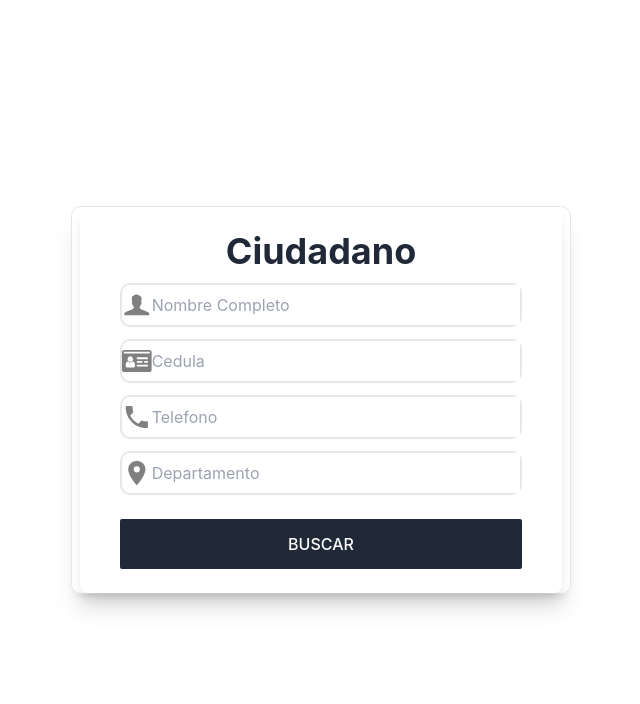
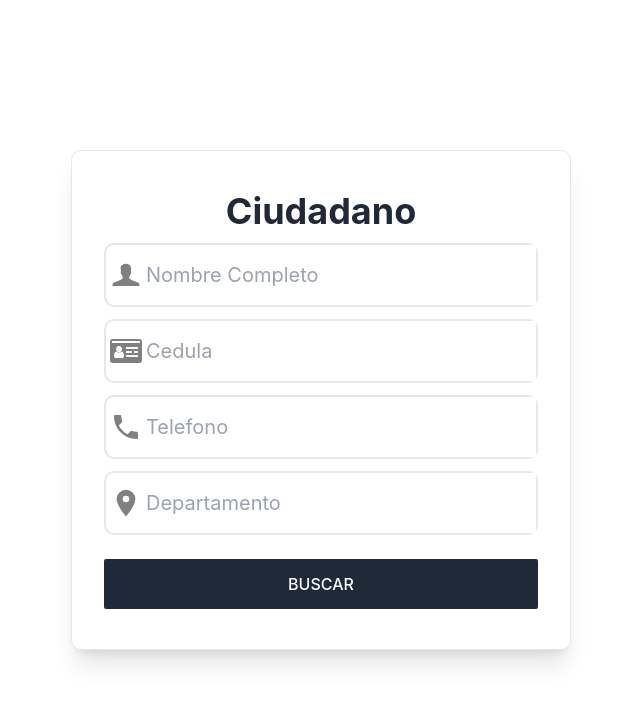
Before and after one commit to Tatiscode/clienteVotosAlcaldia, a React (Vite) app: page /FilterPerson in a window 1280 px wide. Shown: the top 704 px of the page, without its empty margins (319-959 px from the left). Built offline with nearby package versions, Linux system fonts and the light colour scheme.

Commit message:
formularios usuario terminados

```diff
--- a/src/components/CodeRecoverPassword.tsx
+++ b/src/components/CodeRecoverPassword.tsx
@@ -4,15 +4,14 @@ export const CodeRecoverPassword = () => {
   return (
 
 
-    <div className="w-[500px] shadow-xl border rounded-[10px]">
-    <div className="mx-2 my-20 sm:my-auto  w-">
+    <div className="w-full md:w-[500px] shadow-xl border rounded-[10px]">
+    <div className="mx-2 md:my-0 ">
 
               <div className="
-                  px-6 py-10 sm:px-10 sm:py-6
-                  bg-white rounded-lg shadow-md lg:shadow-lg">
+                  px-6 py-10 ">
 
 
-                  <h2 className="text-center font-bold text-3xl lg:text-4xl text-gray-800  ">
+                  <h2 className="text-center font-bold text-3xl lg:text-4xl text-gray-800 ">
                       Verificar Codigo
                   </h2>
 
@@ -20,10 +19,11 @@ export const CodeRecoverPassword = () => {
 
 
                   <div className="flex items-center justify-center border-2 rounded-[10px] my-3">
-                  <svg xmlns="http://www.w3.org/2000/svg" width="24" height="24" viewBox="0 0 24 24"><path fill="gray" d="M12 17a2 2 0 0 0 2-2a2 2 0 0 0-2-2a2 2 0 0 0-2 2a2 2 0 0 0 2 2m6-9a2 2 0 0 1 2 2v10a2 2 0 0 1-2 2H6a2 2 0 0 1-2-2V10a2 2 0 0 1 2-2h1V6a5 5 0 0 1 5-5a5 5 0 0 1 5 5v2h1m-6-5a3 3 0 0 0-3 3v2h6V6a3 3 0 0 0-3-3Z"/></svg>
+                 <span className='px-1 block'>
+                 <svg xmlns="http://www.w3.org/2000/svg" width="24" height="24" viewBox="0 0 24 24"><path fill="gray" d="M12 17a2 2 0 0 0 2-2a2 2 0 0 0-2-2a2 2 0 0 0-2 2a2 2 0 0 0 2 2m6-9a2 2 0 0 1 2 2v10a2 2 0 0 1-2 2H6a2 2 0 0 1-2-2V10a2 2 0 0 1 2-2h1V6a5 5 0 0 1 5-5a5 5 0 0 1 5 5v2h1m-6-5a3 3 0 0 0-3 3v2h6V6a3 3 0 0 0-3-3Z"/></svg>
+                 </span>
                       <input id="password" type="password" name="password" placeholder="Codigo"
-                          className="block w-full p-2
-                          "
+                          className="block w-full py-4 outline-none text-xl"
                           required />
                   </div>
 
--- a/src/components/EmailRecoverPassword.tsx
+++ b/src/components/EmailRecoverPassword.tsx
@@ -5,28 +5,26 @@ export const EmailRecoverPassword = () => {
     return (
 
 
-        <div className="w-[500px] shadow-xl border rounded-[10px]">
-          <div className="mx-2 my-20 sm:my-auto  w-">
+        <div className="w-full md:w-[500px] shadow-xl border rounded-[10px]">
+          <div className="mx-2 md:my-0">
 
               <div className="
-                  px-6 py-10 sm:px-10 sm:py-6
-                  bg-white rounded-lg shadow-md lg:shadow-lg">
+                  px-6 py-10 ">
 
 
-                  <h2 className="text-center font-bold text-3xl lg:text-4xl text-gray-800 mb-1 ">
+                  <h2 className="text-center font-bold text-3xl lg:text-4xl text-gray-800 ">
                       Recuperar contraseña
                   </h2>
 
                      <p className="text-sm text-left mt-3">Ingrese la dirección de correo electrónico verificada de su cuenta de usuario y le enviaremos un enlace para restablecer la contraseña.</p>
 
-                  <form className="mt-1" method="POST">
+                  <form className="mt-3" method="POST">
 
 
                   <div className="flex items-center justify-center border-2 rounded-[10px] my-3">
-                <svg xmlns="http://www.w3.org/2000/svg" width="24" height="24" viewBox="0 0 24 24"><path fill="gray" d="M12 1.95c-5.52 0-10 4.48-10 10s4.48 10 10 10h5v-2h-5c-4.34 0-8-3.66-8-8s3.66-8 8-8s8 3.66 8 8v1.43c0 .79-.71 1.57-1.5 1.57s-1.5-.78-1.5-1.57v-1.43c0-2.76-2.24-5-5-5s-5 2.24-5 5s2.24 5 5 5c1.38 0 2.64-.56 3.54-1.47c.65.89 1.77 1.47 2.96 1.47c1.97 0 3.5-1.6 3.5-3.57v-1.43c0-5.52-4.48-10-10-10zm0 13c-1.66 0-3-1.34-3-3s1.34-3 3-3s3 1.34 3 3s-1.34 3-3 3z"/></svg>
+                <span className="px-1 block"><svg xmlns="http://www.w3.org/2000/svg" width="24" height="24" viewBox="0 0 24 24"><path fill="gray" d="M12 1.95c-5.52 0-10 4.48-10 10s4.48 10 10 10h5v-2h-5c-4.34 0-8-3.66-8-8s3.66-8 8-8s8 3.66 8 8v1.43c0 .79-.71 1.57-1.5 1.57s-1.5-.78-1.5-1.57v-1.43c0-2.76-2.24-5-5-5s-5 2.24-5 5s2.24 5 5 5c1.38 0 2.64-.56 3.54-1.47c.65.89 1.77 1.47 2.96 1.47c1.97 0 3.5-1.6 3.5-3.57v-1.43c0-5.52-4.48-10-10-10zm0 13c-1.66 0-3-1.34-3-3s1.34-3 3-3s3 1.34 3 3s-1.34 3-3 3z"/></svg></span>
                       <input id="email" type="email" name="email" placeholder="Email"
-                          className="block w-full p-2
-                          "
+                          className="block w-full py-4 outline-none text-xl"
                           required />
                 </div>
 
--- a/src/components/FormPerson.tsx
+++ b/src/components/FormPerson.tsx
@@ -4,12 +4,11 @@ export const FormPerson = () => {
   return (
 
 
-    <div className="w-[500px] shadow-xl border rounded-[10px]">
-    <div className="mx-2 my-20 sm:my-auto">
+    <div className="w-full md:w-[500px] shadow-xl border rounded-[10px]">
+    <div className="mx-2 my-20 md:my-0">
 
               <div className="
-                  px-6 py-10 sm:px-10 sm:py-6
-                  bg-white rounded-lg shadow-md lg:shadow-lg">
+                  px-6 py-10 ">
 
 
                   <h2 className="text-center font-bold text-3xl lg:text-4xl text-gray-800">
@@ -19,30 +18,38 @@ export const FormPerson = () => {
                   <form className="mt-3" method="POST">
 
                 <div className="flex items-center justify-center border-2 rounded-[10px] my-3">
-                <svg xmlns="http://www.w3.org/2000/svg" width="32" height="32" viewBox="0 0 32 32"><path fill="gray" d="M20.77 12.364s.85-3.51 0-4.7c-.85-1.188-1.188-1.98-3.057-2.547s-1.188-.454-2.547-.396c-1.36.058-2.492.793-2.492 1.19c0 0-.85.056-1.188.396c-.34.34-.906 1.924-.906 2.32s.283 3.06.566 3.625l-.337.114c-.284 3.283 1.13 3.68 1.13 3.68c.51 3.058 1.02 1.756 1.02 2.548s-.51.51-.51.51s-.452 1.245-1.584 1.698c-1.132.452-7.416 2.886-7.927 3.396c-.512.51-.454 2.888-.454 2.888h26.947s.06-2.377-.452-2.888c-.51-.51-6.795-2.944-7.927-3.396c-1.132-.453-1.584-1.698-1.584-1.698s-.51.282-.51-.51s.51.51 1.02-2.548c0 0 1.413-.397 1.13-3.68h-.34z"/></svg>
+               <span className="px-1 block" >
+               <svg xmlns="http://www.w3.org/2000/svg" width="32" height="32" viewBox="0 0 32 32"><path fill="gray" d="M20.77 12.364s.85-3.51 0-4.7c-.85-1.188-1.188-1.98-3.057-2.547s-1.188-.454-2.547-.396c-1.36.058-2.492.793-2.492 1.19c0 0-.85.056-1.188.396c-.34.34-.906 1.924-.906 2.32s.283 3.06.566 3.625l-.337.114c-.284 3.283 1.13 3.68 1.13 3.68c.51 3.058 1.02 1.756 1.02 2.548s-.51.51-.51.51s-.452 1.245-1.584 1.698c-1.132.452-7.416 2.886-7.927 3.396c-.512.51-.454 2.888-.454 2.888h26.947s.06-2.377-.452-2.888c-.51-.51-6.795-2.944-7.927-3.396c-1.132-.453-1.584-1.698-1.584-1.698s-.51.282-.51-.51s.51.51 1.02-2.548c0 0 1.413-.397 1.13-3.68h-.34z"/></svg>
+               </span>
                       <input id="email" type="email" name="email" placeholder="Nombre Completo"
-                          className="block w-full py-2 "
+                          className="block w-full py-4 outline-none text-xl"
                           required />
                 </div>
 
                   <div className="flex items-center justify-center border-2 rounded-[10px] my-3">
+                  <span className="px-1 block">
                   <svg xmlns="http://www.w3.org/2000/svg" width="32" height="32" viewBox="0 0 2048 1536"><path fill="gray" d="M896 1084q0-54-7.5-100.5t-24.5-90t-51-68.5t-81-25q-64 64-156 64t-156-64q-47 0-81 25t-51 68.5t-24.5 90T256 1084q0 55 31.5 93.5T363 1216h426q44 0 75.5-38.5T896 1084zM768 640q0-80-56-136t-136-56t-136 56t-56 136t56 136t136 56t136-56t56-136zm1024 480v-64q0-14-9-23t-23-9h-704q-14 0-23 9t-9 23v64q0 14 9 23t23 9h704q14 0 23-9t9-23zm-384-256v-64q0-14-9-23t-23-9h-320q-14 0-23 9t-9 23v64q0 14 9 23t23 9h320q14 0 23-9t9-23zm384 0v-64q0-14-9-23t-23-9h-192q-14 0-23 9t-9 23v64q0 14 9 23t23 9h192q14 0 23-9t9-23zm0-256v-64q0-14-9-23t-23-9h-704q-14 0-23 9t-9 23v64q0 14 9 23t23 9h704q14 0 23-9t9-23zM128 256h1792v-96q0-14-9-23t-23-9H160q-14 0-23 9t-9 23v96zm1920-96v1216q0 66-47 113t-113 47H160q-66 0-113-47T0 1376V160Q0 94 47 47T160 0h1728q66 0 113 47t47 113z"/></svg>
+                  </span>
                       <input id="password" type="password" name="password" placeholder="Cedula"
-                          className="block w-full py-2"
+                          className="block w-full py-4 outline-none text-xl"
                           required />
                   </div>
 
                   <div className="flex items-center justify-center border-2 rounded-[10px] my-3">
+                  <span className="px-1 block">
                   <svg xmlns="http://www.w3.org/2000/svg" width="32" height="32" viewBox="0 0 24 24"><path fill="gray" d="M6.62 10.79c1.44 2.83 3.76 5.14 6.59 6.59l2.2-2.2c.27-.27.67-.36 1.02-.24c1.12.37 2.33.57 3.57.57c.55 0 1 .45 1 1V20c0 .55-.45 1-1 1c-9.39 0-17-7.61-17-17c0-.55.45-1 1-1h3.5c.55 0 1 .45 1 1c0 1.25.2 2.45.57 3.57c.11.35.03.74-.25 1.02l-2.2 2.2z"/></svg>
+                  </span>
                       <input id="password" type="password" name="password" placeholder="Telefono"
-                          className="block w-full py-2"
+                          className="block w-full py-4 outline-none text-xl"
                           required />
                   </div>
 
                   <div className="flex items-center justify-center border-2 rounded-[10px] my-3">
-                  <svg xmlns="http://www.w3.org/2000/svg" width="32" height="32" viewBox="0 0 24 24"><path fill="gray" d="M12 11.5A2.5 2.5 0 0 1 9.5 9A2.5 2.5 0 0 1 12 6.5A2.5 2.5 0 0 1 14.5 9a2.5 2.5 0 0 1-2.5 2.5M12 2a7 7 0 0 0-7 7c0 5.25 7 13 7 13s7-7.75 7-13a7 7 0 0 0-7-7Z"/></svg>
+                <span className="px-1 block">
+                <svg  xmlns="http://www.w3.org/2000/svg" width="32" height="32" viewBox="0 0 24 24"><path fill="gray" d="M12 11.5A2.5 2.5 0 0 1 9.5 9A2.5 2.5 0 0 1 12 6.5A2.5 2.5 0 0 1 14.5 9a2.5 2.5 0 0 1-2.5 2.5M12 2a7 7 0 0 0-7 7c0 5.25 7 13 7 13s7-7.75 7-13a7 7 0 0 0-7-7Z"/></svg>
+                </span>
                       <input id="password" type="password" name="password" placeholder="Departamento"
-                          className="block w-full py-2"
+                          className="block w-full py-4 outline-none text-xl"
                           required />
                   </div>
 
--- a/src/components/RestorePassword.tsx
+++ b/src/components/RestorePassword.tsx
@@ -1,13 +1,12 @@
 export const RestorePassword = () => {
   return (
 
-    <div className="w-[500px] shadow-xl border rounded-[10px]">
+    <div className="w-full md:w-[500px] shadow-xl border rounded-[10px]">
 
-    <div className="mx-2 my-20 sm:my-auto  w-">
+    <div className="mx-2 md:my-0">
 
               <div className="
-                  px-6 py-10 sm:px-10 sm:py-6
-                  bg-white rounded-lg shadow-md lg:shadow-lg">
+                  px-6 py-10 ">
 
 
                   <h2 className="text-center font-bold text-3xl lg:text-4xl text-gray-800  ">
@@ -18,15 +17,17 @@ export const RestorePassword = () => {
 
 
                   <div className="flex items-center justify-center border-2 rounded-[10px] my-3">
+                  <span className="px-1 block">
                   <svg xmlns="http://www.w3.org/2000/svg" width="24" height="24" viewBox="0 0 24 24"><path fill="gray" d="M12 17a2 2 0 0 0 2-2a2 2 0 0 0-2-2a2 2 0 0 0-2 2a2 2 0 0 0 2 2m6-9a2 2 0 0 1 2 2v10a2 2 0 0 1-2 2H6a2 2 0 0 1-2-2V10a2 2 0 0 1 2-2h1V6a5 5 0 0 1 5-5a5 5 0 0 1 5 5v2h1m-6-5a3 3 0 0 0-3 3v2h6V6a3 3 0 0 0-3-3Z"/></svg>
+                  </span>
                       <input id="password" type="password" name="password" placeholder="Contraseña"
-                          className="block w-full p-2"
+                          className="block w-full py-4 outline-none text-xl"
                           required />
                   </div>
                   <div className="flex items-center justify-center border-2 rounded-[10px] my-3">
-                  <svg xmlns="http://www.w3.org/2000/svg" width="24" height="24" viewBox="0 0 24 24"><path fill="gray" d="M12 17a2 2 0 0 0 2-2a2 2 0 0 0-2-2a2 2 0 0 0-2 2a2 2 0 0 0 2 2m6-9a2 2 0 0 1 2 2v10a2 2 0 0 1-2 2H6a2 2 0 0 1-2-2V10a2 2 0 0 1 2-2h1V6a5 5 0 0 1 5-5a5 5 0 0 1 5 5v2h1m-6-5a3 3 0 0 0-3 3v2h6V6a3 3 0 0 0-3-3Z"/></svg>
+                 <span className="px-1 block"> <svg xmlns="http://www.w3.org/2000/svg" width="24" height="24" viewBox="0 0 24 24"><path fill="gray" d="M12 17a2 2 0 0 0 2-2a2 2 0 0 0-2-2a2 2 0 0 0-2 2a2 2 0 0 0 2 2m6-9a2 2 0 0 1 2 2v10a2 2 0 0 1-2 2H6a2 2 0 0 1-2-2V10a2 2 0 0 1 2-2h1V6a5 5 0 0 1 5-5a5 5 0 0 1 5 5v2h1m-6-5a3 3 0 0 0-3 3v2h6V6a3 3 0 0 0-3-3Z"/></svg></span>
                       <input id="password" type="password" name="password" placeholder="Confirmar contraseña"
-                          className="block w-full py-2"
+                          className="block w-full py-4 outline-none text-xl"
                           required />
                   </div>
 
```
